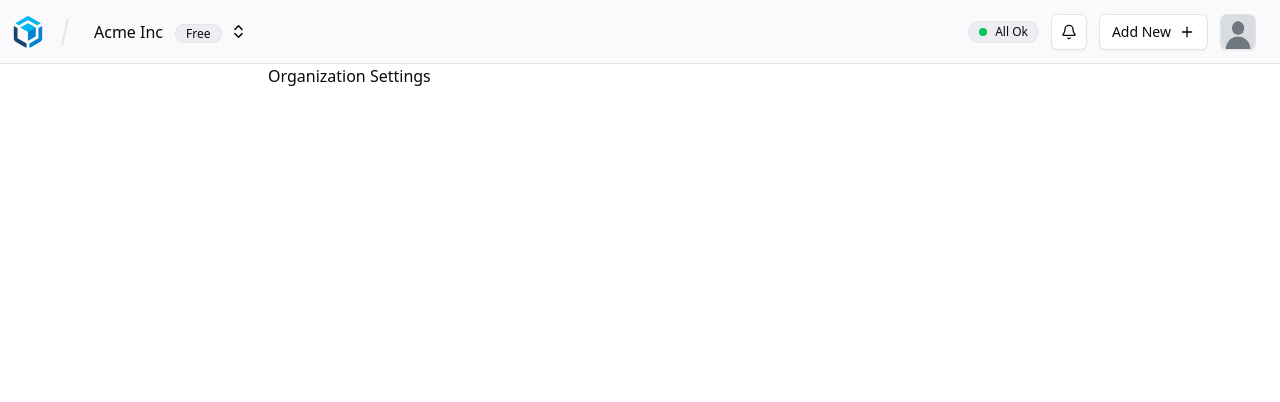
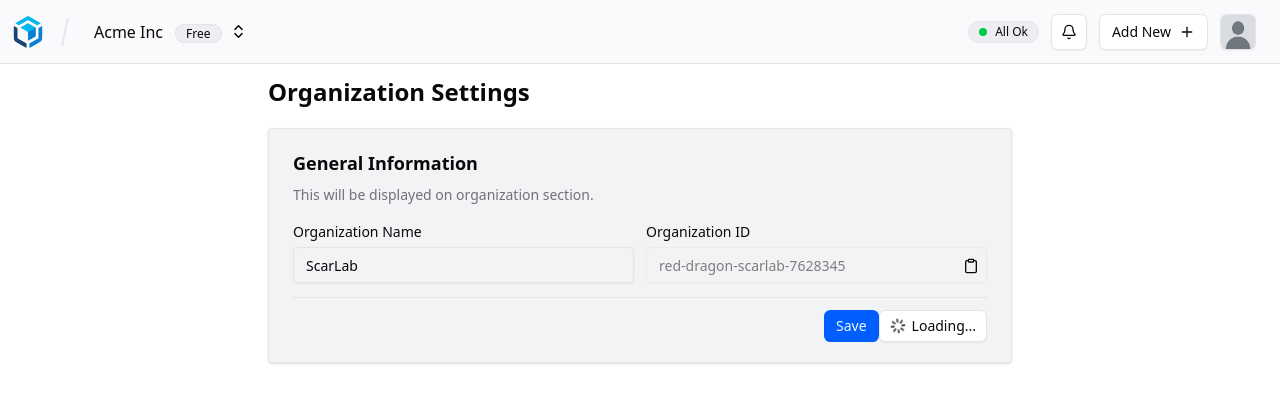
Before and after one commit to scarlab/Opsie, a React (Vite) app in the folder ui/: page /settings in a window 1280 px wide. Shown: the top 402 px of the page. Built offline with nearby package versions, Linux system fonts and the light colour scheme.

Commit message:
ui: basic organization settings

```diff
--- a/ui/package.json
+++ b/ui/package.json
@@ -20,6 +20,7 @@
     "class-variance-authority": "^0.7.1",
     "clsx": "^2.1.1",
     "cmdk": "^1.1.1",
+    "copy-to-clipboard": "^3.3.3",
     "framer-motion": "^12.23.22",
     "input-otp": "^1.4.2",
     "lucide-react": "^0.544.0",
--- /dev/null
+++ b/ui/src/components/cn/spinner.tsx
@@ -0,0 +1,16 @@
+import { LoaderIcon } from "lucide-react"
+
+import { cn } from "@/lib/utils"
+
+function Spinner({ className, ...props }: React.ComponentProps<"svg">) {
+  return (
+    <LoaderIcon
+      role="status"
+      aria-label="Loading"
+      className={cn("size-4 animate-spin", className)}
+      {...props}
+    />
+  )
+}
+
+export { Spinner }
--- /dev/null
+++ b/ui/src/views/settings/organization/OrgGeneralInfo.tsx
@@ -0,0 +1,57 @@
+import { Button } from "@/components/cn/button";
+import { Card, CardContent, CardDescription, CardFooter, CardHeader, CardTitle } from "@/components/cn/card";
+import { Input } from "@/components/cn/input";
+import { Label } from "@/components/cn/label";
+import { Clipboard, ClipboardCheck } from "lucide-react";
+import { useState } from "react";
+import copy from 'copy-to-clipboard';
+import { Spinner } from "@/components/cn/spinner";
+
+export default function OrgGeneralInfo() {
+    const [name, setName] = useState<string>("ScarLab");
+    const [copied, setCopied] = useState<boolean>(false);
+
+    const org_id = "red-dragon-scarlab-7628345";
+
+    function onCopy() {
+        try {
+            copy(org_id);
+            setCopied(true);
+            setTimeout(() => setCopied(false), 2000);
+        } catch (err) {
+            console.error('Failed to copy: ', err);
+        }
+    }
+    return (
+        <Card>
+            <CardHeader>
+                <CardTitle>General Information</CardTitle>
+                <CardDescription>This will be displayed on organization section.
+                </CardDescription>
+                <CardContent className="mt-3">
+                    <div className="grid grid-cols-2 gap-x-3 w-full">
+                        <div>
+                            <Label className="mb-2" htmlFor="name">Organization Name</Label>
+                            <Input value={name} onChange={e => setName(e.target.value)} id="name" type="text" name="name" placeholder="Organization Name" />
+                        </div>
+                        <div className="relative">
+                            <Label className="mb-2" htmlFor="org_id">Organization ID</Label>
+                            <Input value={org_id} disabled id="org_id" type="text" name="org_id" />
+                            <Button onClick={() => { !copied && onCopy() }} className="absolute bottom-px right-0" size={'icon-sm'} variant={'ghost'}>
+                                {copied ?
+                                    <ClipboardCheck className="text-green-500" />
+                                    :
+                                    <Clipboard />
+                                }
+                            </Button>
+                        </div>
+                    </div>
+                </CardContent>
+                <CardFooter className="border-t flex justify-end">
+                    <Button size={'sm'} >Save</Button>
+                    <Button size={'sm'} variant={'outline'}> <Spinner />Loading...</Button>
+                </CardFooter>
+            </CardHeader>
+        </Card>
+    )
+}
--- a/ui/src/views/settings/organization/OrganizationSettingsView.tsx
+++ b/ui/src/views/settings/organization/OrganizationSettingsView.tsx
@@ -1,6 +1,11 @@
+import OrgGeneralInfo from "./OrgGeneralInfo";
 
 export default function OrganizationSettingsView() {
     return (
-        <div>Organization Settings</div>
+        <div className="space-y-5 pb-20">
+            <h1 className="text-2xl font-bold pt-3 ">Organization Settings</h1>
+
+            <OrgGeneralInfo />
+        </div>
     )
 }
```
Also changed, not shown: 1 other file (tests, documents, lock files or other folders).
